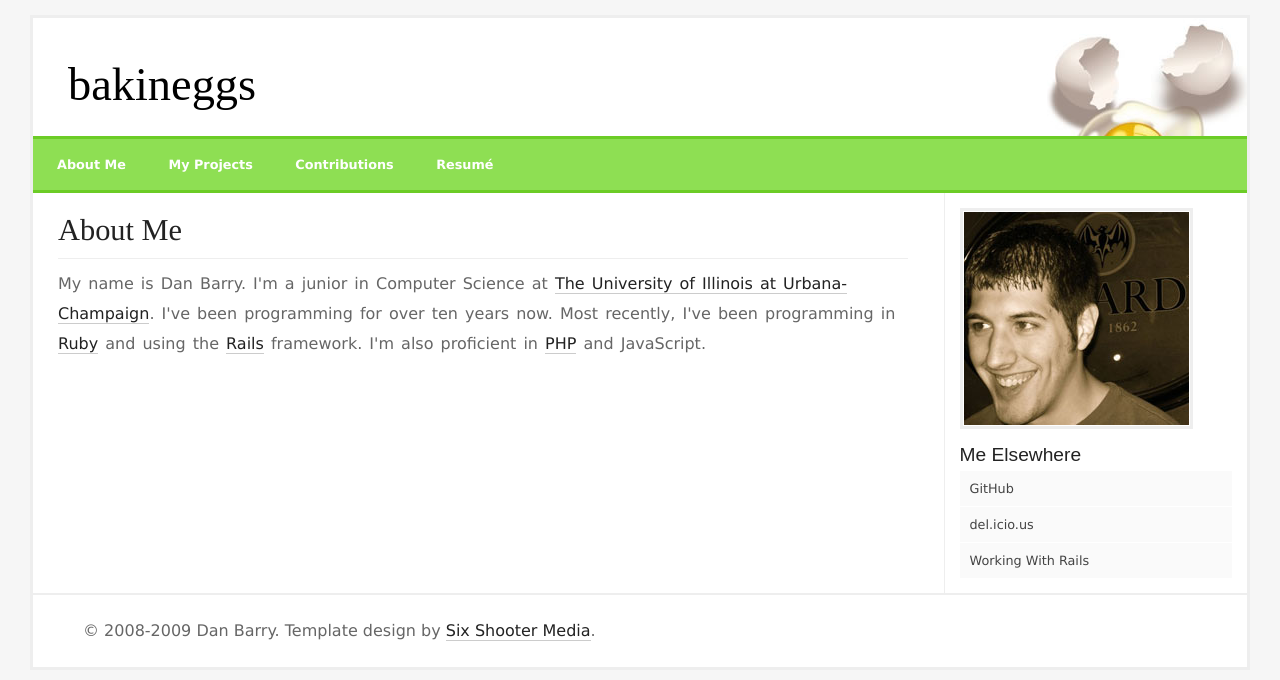
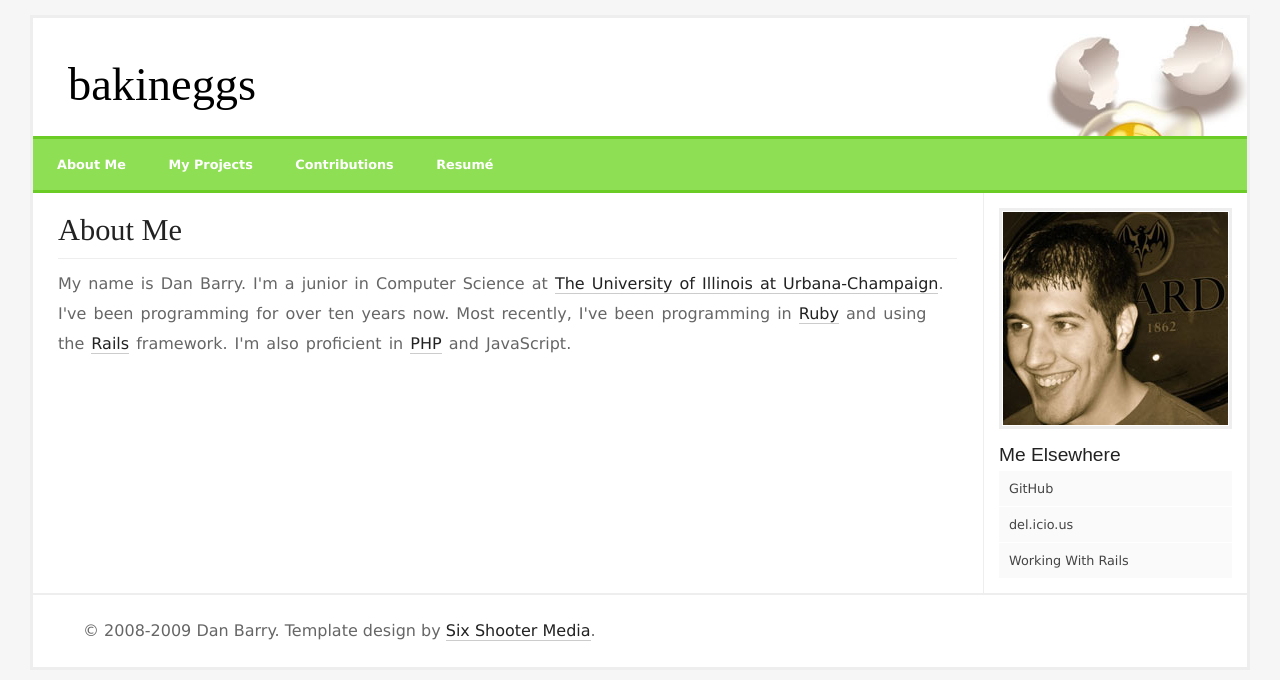
Before and after one commit to bakineggs/bakineggs.com, a PHP site: page / in a window 1280 px wide. Shown: the top 680 px of the page. Run offline with PHP 8.4, Linux system fonts and the light colour scheme.

Commit message:
float meta instead of content

```diff
--- a/index.php
+++ b/index.php
@@ -41,10 +41,6 @@ echo '<?xml version="1.0" encoding="utf-8" ?>';
       <li><a href="/Contributions">Contributions</a></li>
       <li><a href="/Resume">Resum&eacute;</a></li>
     </ul>
-    <div id="content" class="<?= $page ?>">
-      <h2><?= $PAGES[$page] ?></h2>
-      <?php readfile($content_file); ?>
-    </div>
     <div id="meta">
       <div id="picture">
         <a href="/me.jpg">
@@ -60,6 +56,10 @@ echo '<?xml version="1.0" encoding="utf-8" ?>';
         </ul>
       </div>
     </div>
+    <div id="content" class="<?= $page ?>">
+      <h2><?= $PAGES[$page] ?></h2>
+      <?php readfile($content_file); ?>
+    </div>
     <div id="credits">
       <p>
         &copy; 2008-<?= date('Y') ?> Dan Barry. Template design by <a href="http://www.sixshootermedia.com">Six Shooter Media</a>.
--- a/style.css
+++ b/style.css
@@ -71,10 +71,8 @@ ul#navigation li a:hover {
 }
 
 #content {
-  float: left;
-  width: 70%;
-  padding-left: 25px;
-  padding-bottom: 25px;
+  margin-right: 265px;
+  padding: 0 25px 25px 25px;
 }
 
 #content h2 {
@@ -144,7 +142,7 @@ ul#navigation li a:hover {
 }
 
 #meta {
-  margin-left: 75%;
+  float: right;
   border-left: 1px solid #eee;
   padding: 15px;
 }
```
